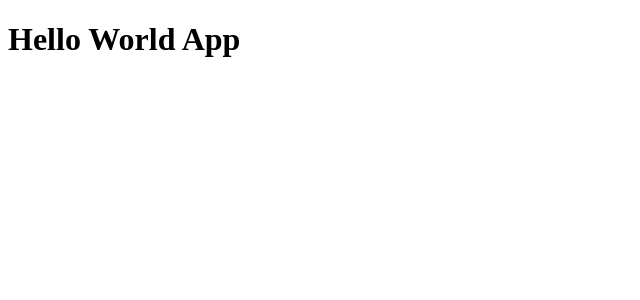
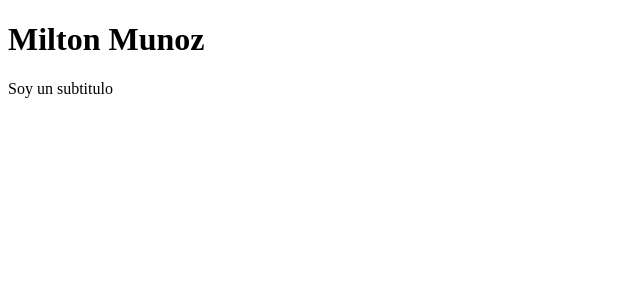
Before and after one commit to GenerationMilton/react-vite-init, a React (Vite) app: page / in a window 1280 px wide. Shown: the top 300 px of the page, without its empty margins (0-640 px from the left). Built offline with nearby package versions, Linux system fonts and the light colour scheme.

Commit message:
return elements from component with fragments

```diff
--- /dev/null
+++ b/src/FirstApp.jsx
@@ -0,0 +1,19 @@
+
+
+//import { Fragment } from "react";
+
+//Fragmento agrupador de codigo jsx <> tienen un nodo padre
+//Por lo menos un nodo padre y devolver los elementos que se necesiten
+const FirstApp = () => {
+  return (
+    <>
+        <h1>
+        Milton Munoz
+        </h1>
+        <p>Soy un subtitulo</p>
+    </>
+
+  )
+}
+
+export default FirstApp
--- a/src/main.jsx
+++ b/src/main.jsx
@@ -1,12 +1,11 @@
 import React from 'react';
 import ReactDOM from 'react-dom/client';
-import HelloWorldApp from './HelloWorldApp';
-
-HelloWorldApp
+import FirstApp from './FirstApp';
+//import HelloWorldApp from './HelloWorldApp';
 // import HelloWorldApp from './HelloWorldApp';
 
 ReactDOM.createRoot( document.getElementById('root')).render(
     <React.StrictMode>
-        <HelloWorldApp />
+        <FirstApp />
     </React.StrictMode>
 )
```
